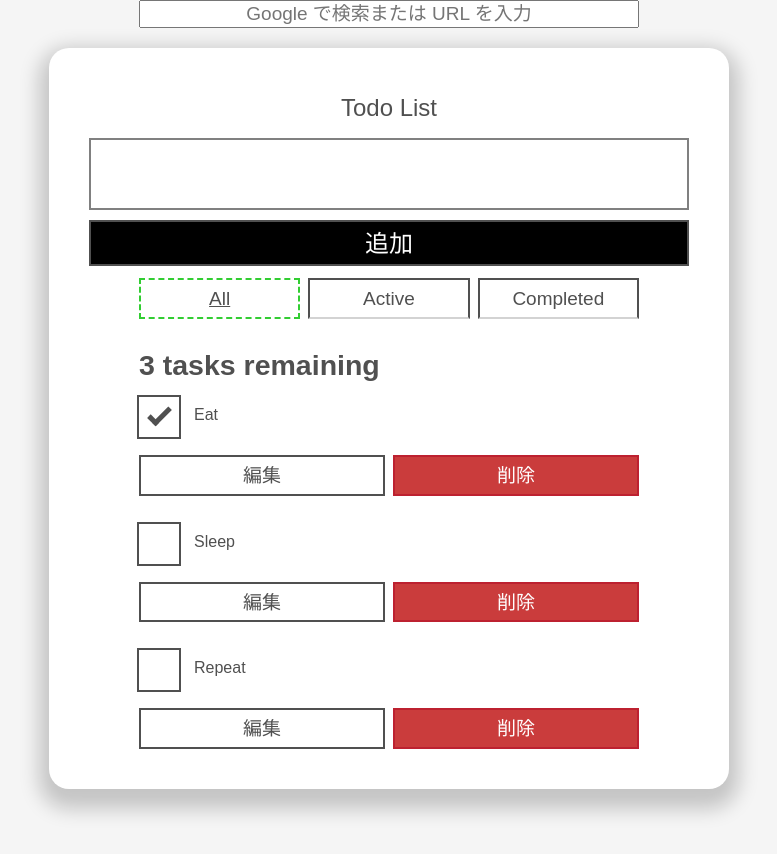
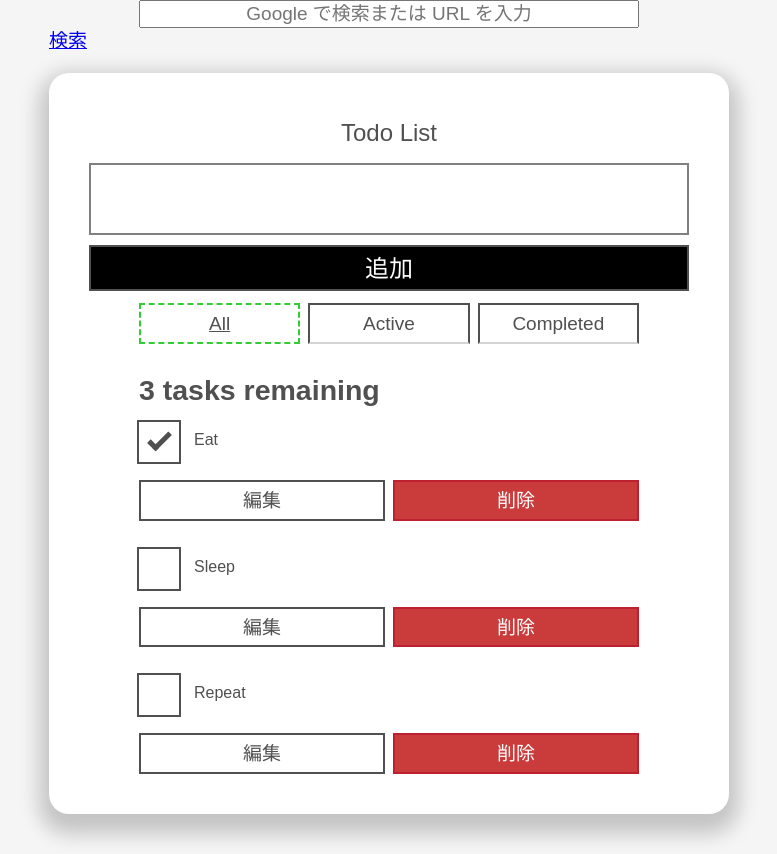
Before and after one commit to kaki-m/Aizuhack-team6, a React (Create React App) app in the folder todo-app/: page / in a window 1280 px wide. Shown: the whole page, without its empty margins (251-1028 px from the left). Before the commit the page ends 829 px from the top, so only its background shows below. Built offline with nearby package versions, Linux system fonts and the light colour scheme.

Commit message:
[fix] serch function fixed

```diff
--- a/todo-app/src/serchBox.jsx
+++ b/todo-app/src/serchBox.jsx
@@ -18,16 +18,16 @@ export default class serchBox extends React.Component {
                 google_serch_url:e.target.value,
 
             });
+        {/*
             const next_url = "https://www.google.com/search?q=" + this.state.google_serch_url;
             //URLを実際リダイレクトする
                 window.history.pushState(null, null, next_url);
-
+        */}
         }
     }
 
   render(){
-      const {sayHello} = this.state;
-      const {contactMe} = this.state;
+      const next_url2 = "https://www.google.com/search?q=" + this.state.google_serch_url;
     return (
         <React.Fragment>
             <div className="input_div">
@@ -40,6 +40,7 @@ export default class serchBox extends React.Component {
                 />
 
             </div>
+            <a href = {next_url2}>検索</a>
     </React.Fragment>
     );
     }
```
Also changed, not shown: 16 other files (tests, documents, lock files or other folders).
